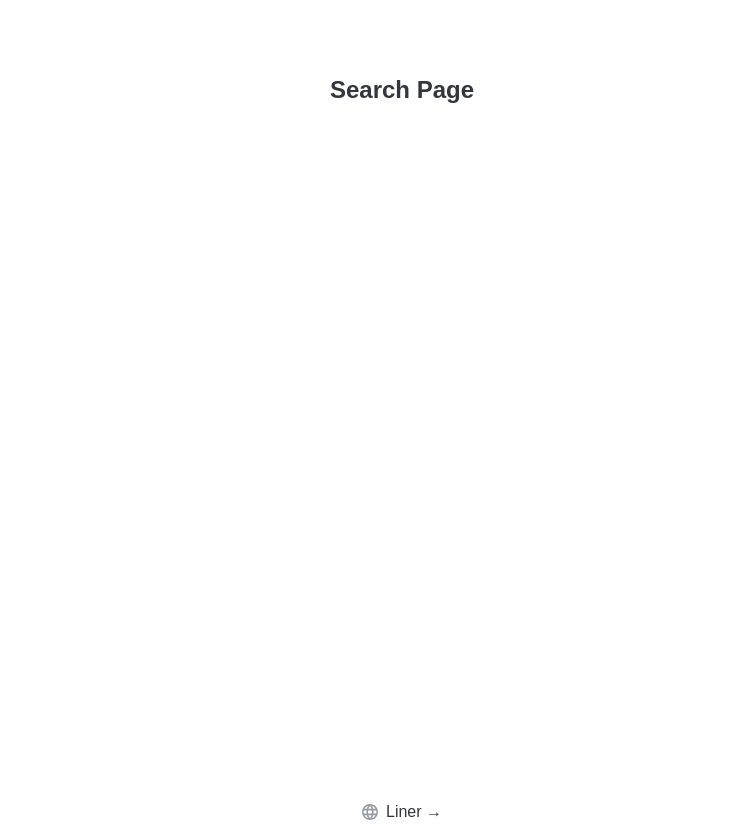
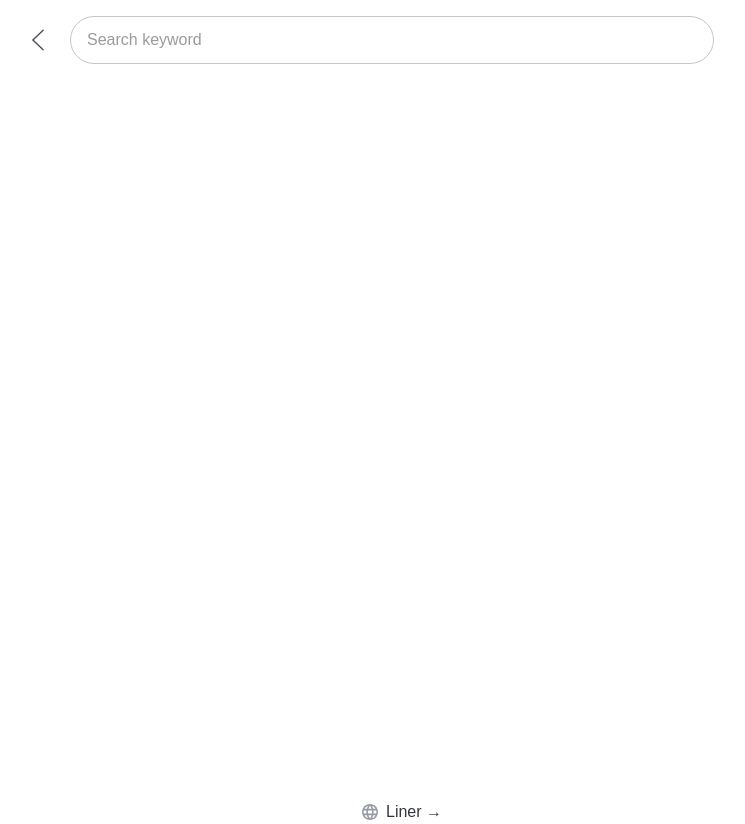
Before and after one commit to regisBafutwabo/search, a Next.js app: page /search in a window 1280 px wide. Shown: the whole page, without its empty margins (238-983 px from the left). Built offline with nearby package versions, Linux system fonts and the light colour scheme; a web font is replaced by a local one.

Commit message:
feat: add ResultsHeader

```diff
--- a/src/app/search/page.tsx
+++ b/src/app/search/page.tsx
@@ -1,7 +1,9 @@
+import { ResultsHeader } from '@/components/ResultsHeader';
+
 export default function Search() {
   return (
-    <div className="grid grid-rows-[20px_1fr_20px] items-center justify-items-center min-h-screen p-8 pb-20 gap-16 sm:p-20 font-[family-name:var(--font-geist-sans)]">
-      <h1 className="text-2xl font-bold">Search Page</h1>
+    <div className="h-screen">
+      <ResultsHeader />
     </div>
   );
 }
--- /dev/null
+++ b/src/components/ResultsHeader/index.tsx
@@ -0,0 +1,60 @@
+"use client";
+import {
+  useEffect,
+  useRef,
+  useState,
+} from 'react';
+
+import { SearchBox } from '../common/SearchBox';
+import { BackIcon } from '../Icons/BackIcon';
+
+export const ResultsHeader = () => {
+  const [value, setValue] = useState("");
+  const [showBorder, setShowBorder] = useState(false);
+
+  const observerRef = useRef<HTMLDivElement>(null);
+
+  const handleSearch = () => {};
+
+  useEffect(() => {
+    if (!observerRef.current) return;
+
+    const observer = new IntersectionObserver(
+      ([entry]) => {
+        // If the element is not intersecting with the viewport, we've scrolled
+        setShowBorder(!entry.isIntersecting);
+      },
+      { threshold: 1.0 },
+    );
+
+    observer.observe(observerRef.current);
+
+    return () => observer.disconnect();
+  }, []);
+
+  return (
+    <>
+      <div
+        ref={observerRef}
+        style={{ height: "0px", width: "100%", position: "absolute", top: 0 }}
+      />
+      <div
+        className={`flex items-center gap-3 h-20 sticky top-0 z-10 ${showBorder ? "border-b border-[#F2F3F7]" : ""}`}
+      >
+        <button
+          type="button"
+          className="w-10 h-10 border-0 rounded-xl p-2 hover:bg-[#F8F9FB] cursor-pointer "
+        >
+          <BackIcon />
+        </button>
+        <SearchBox
+          value={value}
+          onEnter={handleSearch}
+          onChange={(e) => setValue(e.target.value)}
+          fullWidth
+          onResetInput={() => setValue("")}
+        />
+      </div>
+    </>
+  );
+};
--- a/src/components/Search/index.tsx
+++ b/src/components/Search/index.tsx
@@ -1,8 +1,8 @@
 "use client";
 
-import { useState } from 'react';
+import { useState } from "react";
 
-import { SearchBox } from '../common/SearchBox';
+import { SearchBox } from "../common/SearchBox";
 
 export const Search = () => {
   const [value, setValue] = useState("");
@@ -12,10 +12,8 @@ export const Search = () => {
   return (
     <SearchBox
       value={value}
-      fullWidth
       onEnter={handleSearch}
       onChange={(e) => setValue(e.target.value)}
-      onResetInput={() => setValue("")}
     />
   );
 };
--- a/src/components/common/SearchBox/index.tsx
+++ b/src/components/common/SearchBox/index.tsx
@@ -11,7 +11,7 @@ type SearchBoxProps = {
   value: string;
   fullWidth?: boolean;
   onChange: ChangeEventHandler<HTMLInputElement>;
-  onResetInput: () => void;
+  onResetInput?: () => void;
   onEnter: () => void;
 };
 
```
